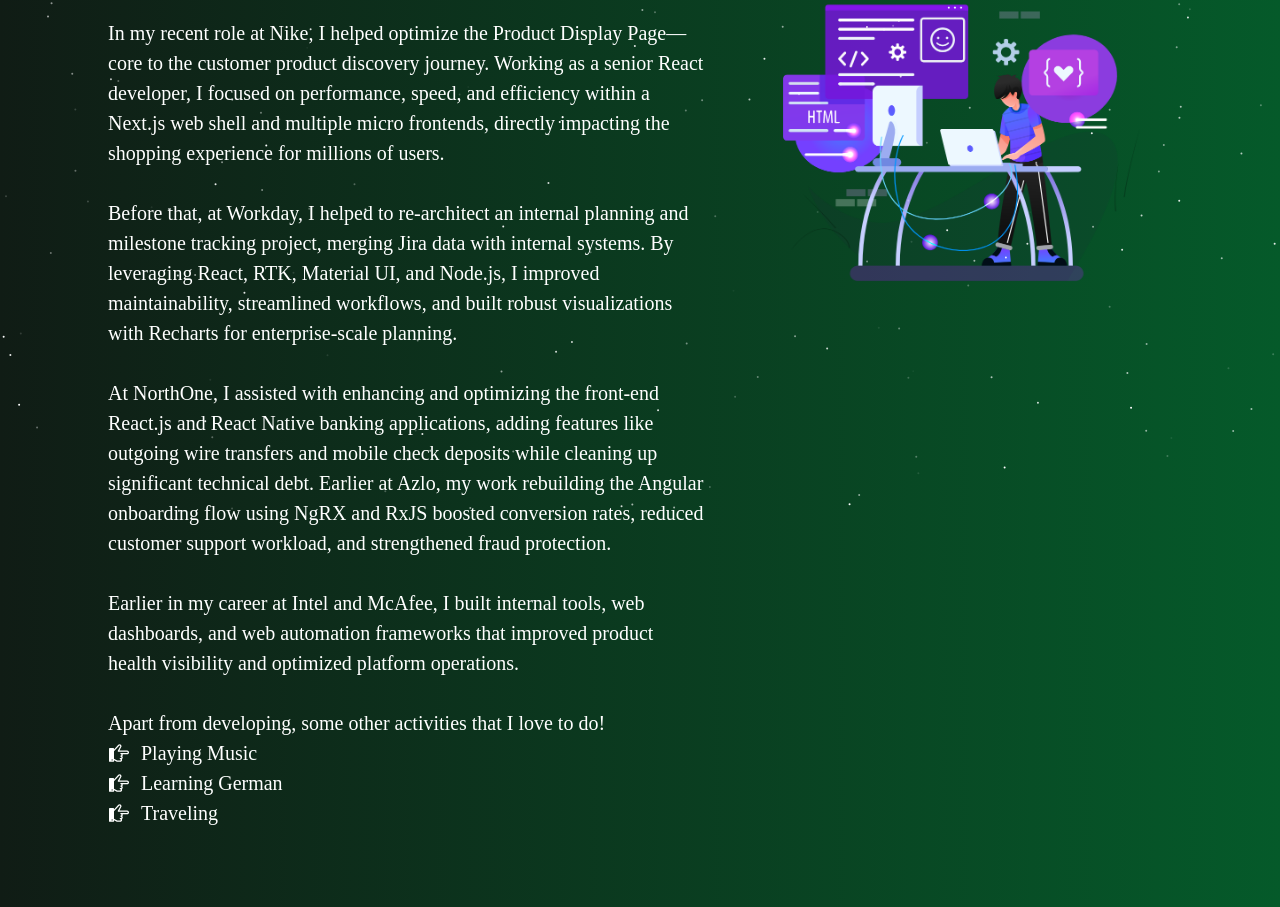
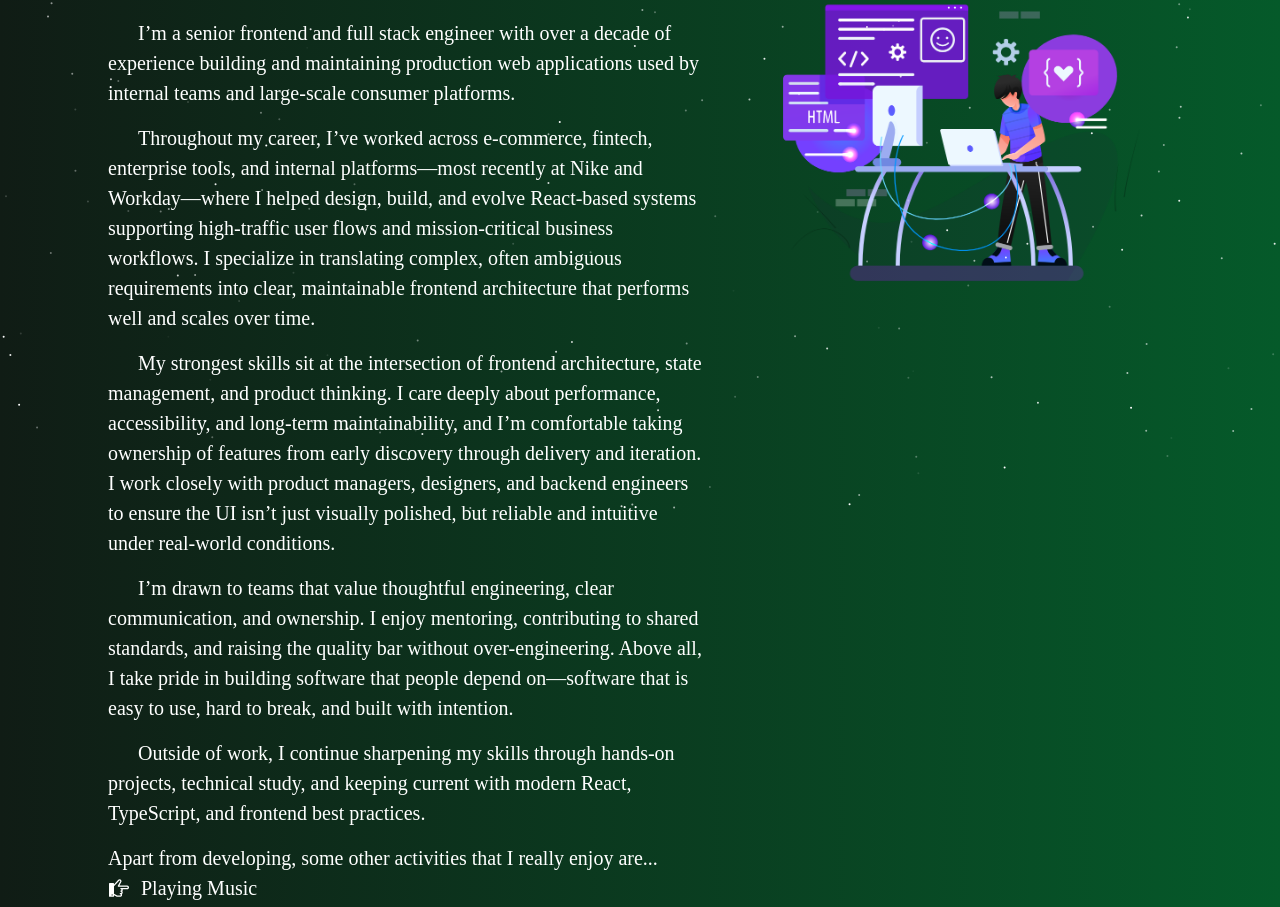
Before and after one commit to 79sphelps/steve-phelps, a React (Create React App) app: page /about in a window 1280 px wide. Shown: the part 288-1195 px from the top of the page. Built offline with nearby package versions, Linux system fonts and the light colour scheme.

Commit message:
Updating summary and about me information

```diff
--- a/src/components/About/About.js
+++ b/src/components/About/About.js
@@ -11,9 +11,8 @@
 import BlurText from "../ReactBitsComponents/BlurText";
 
 function About() {
-
   const handleAnimationComplete = () => {
-    console.log('Animation completed!');
+    console.log("Animation completed!");
   };
 
   return (
--- a/src/components/About/AboutCard.js
+++ b/src/components/About/AboutCard.js
@@ -8,35 +8,102 @@
       <Card.Body>
         <blockquote className="blockquote mb-0">
           {/* <p style={{ textAlign: "justify" }}> */}
+
+          <div className="about-me-paragraph">
+            I’m a senior frontend and full stack engineer with over a decade of
+            experience building and maintaining production web applications used
+            by internal teams and large-scale consumer platforms.
+          </div>
+
+          <div className="about-me-paragraph">
+            Throughout my career, I’ve worked across e-commerce, fintech,
+            enterprise tools, and internal platforms—most recently at Nike and
+            Workday—where I helped design, build, and evolve React-based systems
+            supporting high-traffic user flows and mission-critical business
+            workflows. I specialize in translating complex, often ambiguous
+            requirements into clear, maintainable frontend architecture that
+            performs well and scales over time.
+          </div>
+
+          <div className="about-me-paragraph">
+            My strongest skills sit at the intersection of frontend
+            architecture, state management, and product thinking. I care deeply
+            about performance, accessibility, and long-term maintainability, and
+            I’m comfortable taking ownership of features from early discovery
+            through delivery and iteration. I work closely with product
+            managers, designers, and backend engineers to ensure the UI isn’t
+            just visually polished, but reliable and intuitive under real-world
+            conditions.
+          </div>
+
+          <div className="about-me-paragraph">
+            I’m drawn to teams that value thoughtful engineering, clear
+            communication, and ownership. I enjoy mentoring, contributing to
+            shared standards, and raising the quality bar without
+            over-engineering. Above all, I take pride in building software that
+            people depend on—software that is easy to use, hard to break, and
+            built with intention.
+          </div>
+
+          <div className="about-me-paragraph">
+            Outside of work, I continue sharpening my skills through hands-on
+            projects, technical study, and keeping current with modern React,
+            TypeScript, and frontend best practices.
+          </div>
+          {/*
           <p style={{ textAlign: "left" }}>
-            In my recent role at Nike, I helped optimize the Product Display Page—core to the customer product discovery journey. Working as a senior React developer, I focused on performance, speed, and efficiency within a Next.js web shell and multiple micro frontends, directly impacting the shopping experience for millions of users.
+            In my recent role at Nike, I helped optimize the Product Display
+            Page—core to the customer product discovery journey. Working as a
+            senior React developer, I focused on performance, speed, and
+            efficiency within a Next.js web shell and multiple micro frontends,
+            directly impacting the shopping experience for millions of users.
             <br />
             <br />
-            Before that, at Workday, I helped to re-architect an internal planning and milestone tracking project, merging Jira data with internal systems. By leveraging React, RTK, Material UI, and Node.js, I improved maintainability, streamlined workflows, and built robust visualizations with Recharts for enterprise-scale planning.
+            Before that, at Workday, I helped to re-architect an internal
+            planning and milestone tracking project, merging Jira data with
+            internal systems. By leveraging React, RTK, Material UI, and
+            Node.js, I improved maintainability, streamlined workflows, and
+            built robust visualizations with Recharts for enterprise-scale
+            planning.
             <br />
             <br />
-            At NorthOne, I assisted with enhancing and optimizing the front-end React.js and React Native banking applications, adding features like outgoing wire transfers and mobile check deposits while cleaning up significant technical debt. Earlier at Azlo, my work rebuilding the Angular onboarding flow using NgRX and RxJS boosted conversion rates, reduced customer support workload, and strengthened fraud protection.
+            At NorthOne, I assisted with enhancing and optimizing the front-end
+            React.js and React Native banking applications, adding features like
+            outgoing wire transfers and mobile check deposits while cleaning up
+            significant technical debt. Earlier at Azlo, my work rebuilding the
+            Angular onboarding flow using NgRX and RxJS boosted conversion
+            rates, reduced customer support workload, and strengthened fraud
+            protection.
             <br />
             <br />
-            Earlier in my career at Intel and McAfee, I built internal tools, web dashboards, and web automation frameworks that improved product health visibility and optimized platform operations.
+            Earlier in my career at Intel and McAfee, I built internal tools,
+            web dashboards, and web automation frameworks that improved product
+            health visibility and optimized platform operations.
             <br />
             <br />
             Apart from developing, some other activities that I love to do!
-          </p>
+          </p> */}
+
+          <div style={{ textAlign: "left" }}>
+            Apart from developing, some other activities that I really enjoy
+            are...
+          </div>
+
           <ul>
             <li className="about-activity">
               <div className="flex flex-row items-center">
-              <ImPointRight className='mr-3' /> Playing Music
+                <ImPointRight className="mr-3" /> Playing Music
               </div>
             </li>
             <li className="about-activity">
               <div className="flex flex-row items-center">
-              <ImPointRight className='mr-3' /> Learning German
+                <ImPointRight className="mr-3" /> Learning German
               </div>
             </li>
             <li className="about-activity">
               <div className="flex flex-row items-center">
-              <ImPointRight className='mr-3' /> Traveling
+                <ImPointRight className="mr-3" /> Traveling (national parks and
+                small towns with history!)
               </div>
             </li>
           </ul>
--- a/src/components/About/Toolstack.js
+++ b/src/components/About/Toolstack.js
@@ -19,7 +19,7 @@
   SiGraphql,
   SiJest,
   SiGit,
-  SiNextdotjs
+  SiNextdotjs,
 } from "react-icons/si";
 
 function Toolstack() {
--- a/src/components/Contact/Contact.js
+++ b/src/components/Contact/Contact.js
@@ -30,7 +30,7 @@
         process.env.REACT_APP_SERVICE_ID,
         process.env.REACT_APP_TEMPLATE_ID,
         e.target,
-        process.env.REACT_APP_PUBLIC_KEY
+        process.env.REACT_APP_PUBLIC_KEY,
       )
       .then(
         (result) => {
@@ -46,7 +46,7 @@
           setTimeout(() => {
             setStateMessage(null);
           }, 5000); // hide message after 5 seconds
-        }
+        },
       );
 
     // Clears the form after sending the email
--- a/src/components/Home/Home.js
+++ b/src/components/Home/Home.js
@@ -5,7 +5,7 @@
 import Home2 from "./Home2";
 import Type from "./Type";
 
-import RotatingText from '../ReactBitsComponents/RotatingText';
+import RotatingText from "../ReactBitsComponents/RotatingText";
 
 function Home() {
   return (
@@ -29,8 +29,25 @@
               </h1>
               <h3 className="heading-subtext">
                 My name is<strong className="main-name"> Steve Phelps</strong>.
-                I'm a full stack (frontend-focused) developer based in Happy Valley, OR. My focus is
-                on building modern high-performance React/Next.js applications.
+                {/* I'm a full stack (frontend-focused) developer based in Happy Valley, OR. My focus is
+                on building modern high-performance React/Next.js applications. */}
+              </h3>
+              <h3 className="heading-subtext">
+                I build scalable, high-quality web applications that turn
+                complex requirements into reliable, intuitive user experiences.
+              </h3>
+              <h3 className="heading-subtext">
+                With 10+ years of experience working across consumer and
+                enterprise platforms—including Nike, Workday, and fintech
+                products—I specialize in React, TypeScript, and frontend
+                architecture for mission-critical systems. I’m comfortable
+                owning features end-to-end, collaborating closely with product
+                and design, and delivering software that holds up under
+                real-world usage.
+              </h3>
+              <h3 className="heading-subtext">
+                I focus on clarity, performance, and maintainability—building
+                software teams and users can trust.
               </h3>
               {/* <h3 className="heading-subtext">
                 I'm passionate about cutting-edge, beautiful interfaces, and
@@ -40,10 +57,18 @@
                 I'm passionate about optimization, performance, AI, architecture, state management patterns, and component design patterns, in addition to intuitively implemented UX.
               </h3> */}
 
-              <h3 className="heading-subtext" style={{ marginTop: '10px'}}>
+              <h3 className="heading-subtext" style={{ marginTop: "10px" }}>
                 I'm passionate about...
                 <RotatingText
-                  texts={['Optimization,', 'Performance,', 'AI integration,', 'Application Architecture,', 'State Management Patterns,', 'Component Design,', '...and Intuitively Implemented UX!']}
+                  texts={[
+                    "Optimization,",
+                    "Performance,",
+                    "AI integration,",
+                    "Application Architecture,",
+                    "State Management Patterns,",
+                    "Component Design,",
+                    "...and Intuitively Implemented UX!",
+                  ]}
                   mainClassName="px-2 sm:px-2 md:px-3 bg-blue-800 text-white overflow-hidden py-0.5 sm:py-1 md:py-2 justify-center rounded-lg"
                   staggerFrom={"last"}
                   initial={{ y: "100%" }}
--- a/src/components/Home/Type.js
+++ b/src/components/Home/Type.js
@@ -8,7 +8,7 @@
         strings: [
           "Software Developer",
           "Full Stack JS/TS Developer",
-          "React/NextJS Developer"
+          "React/NextJS Developer",
         ],
         autoStart: true,
         loop: true,
--- a/src/components/Projects/Projects.js
+++ b/src/components/Projects/Projects.js
@@ -1,6 +1,6 @@
 import React, { useEffect } from "react";
 import { Container, Row, Col } from "react-bootstrap";
-import { ToastContainer, toast } from 'react-toastify';
+import { ToastContainer, toast } from "react-toastify";
 import ProjectCard from "./ProjectCards";
 import Particle from "../Particle";
 import allAboutHairAngular from "../../Assets/all-about-hair-p1.png";
@@ -24,7 +24,7 @@
     // toast.info();
     toast(
       // "The backend services of these apps are using the free tier of Render.com hosting, and at the moment the entire month of October usage limits have been reached. The services will NOT return fetched REST API data until next month when usage renews."
-      "The backend hosting services are using the free tier of Render.com and so there will be a delay when loading a given demo site due to the services being brought back from sleep."
+      "The backend hosting services are using the free tier of Render.com and so there will be a delay when loading a given demo site due to the services being brought back from sleep.",
     );
   }, []);
 
--- a/src/style.css
+++ b/src/style.css
@@ -331,6 +331,7 @@
 .heading-subtext {
   font-size: 1.5em !important;
   padding-left: 45px !important;
+  margin-bottom: 15px;
 }
 
 .main-name {
@@ -606,6 +607,15 @@
   color: white !important;
 }
 
+.about-me-paragraph {
+  /* display: flex;
+  justify-content: left;
+  align-items: left; */
+  text-align: left;
+  margin-bottom: 15px;
+  text-indent: 30px;
+}
+
 .tech-icons {
   font-size: 4.5em !important;
   margin: 15px !important;
```
Also changed, not shown: src/components/Home/Home2.js (+15 -8 lines), src/components/Navbar.js (+55 -17 lines), src/components/Resume/ResumeNew.js (+18 -7 lines). Lines whose indentation alone changed are shown as unchanged.
